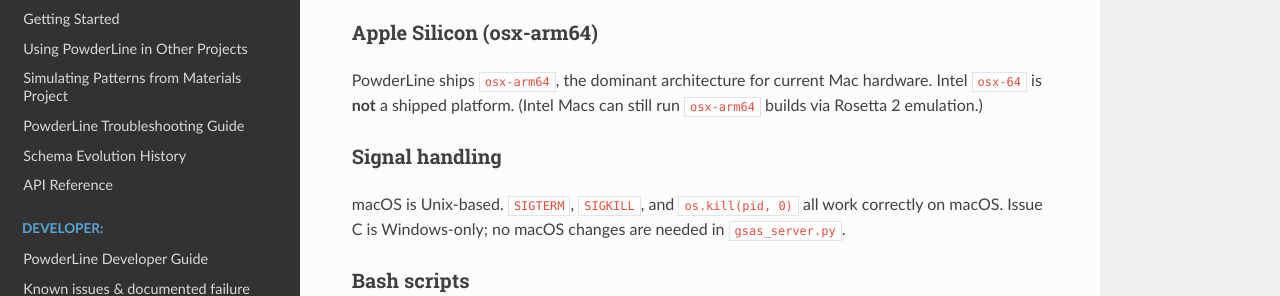
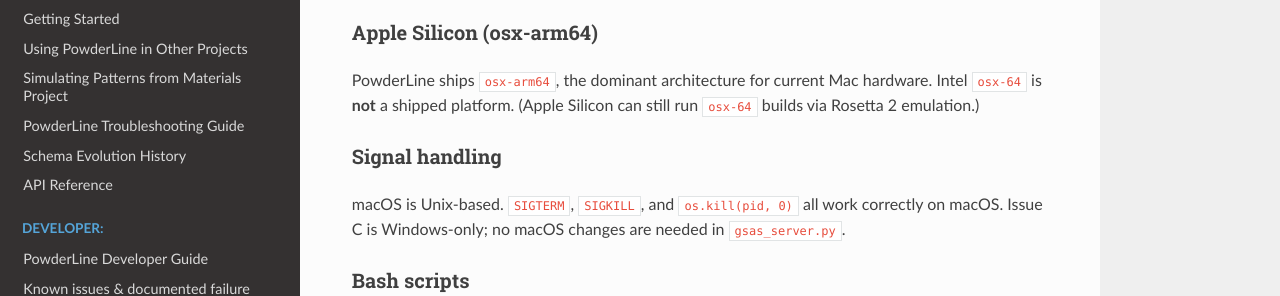
Before and after one commit to AdamCorrao/PowderLine, a Sphinx documentation site: the page built from docs/cross-platform-guide.md, in a window 1280 px wide and 900 px high, scrolled down 8884 px. Shown: the part 162-458 px from the top of the window. Built offline with Sphinx 7.4.7 and the Read the Docs theme 3.1.0, drawn with Linux system fonts in a browser that asks for light colours.

Commit message:
fix: clarify oxs-64 support on Apple Silicon via Rosetta 2
Co-authored-by: Copilot Autofix powered by AI <175728472+Copilot@users.noreply.github.com>

```diff
--- a/docs/cross-platform-guide.md
+++ b/docs/cross-platform-guide.md
@@ -456,8 +456,8 @@ This should be documented as a **prerequisite** for macOS users in
 ### Apple Silicon (osx-arm64)
 
 PowderLine ships `osx-arm64`, the dominant architecture for current Mac
-hardware. Intel `osx-64` is **not** a shipped platform. (Intel Macs can still
-run `osx-arm64` builds via Rosetta 2 emulation.)
+hardware. Intel `osx-64` is **not** a shipped platform. (Apple Silicon can still
+run `osx-64` builds via Rosetta 2 emulation.)
 
 ### Signal handling
 
```
